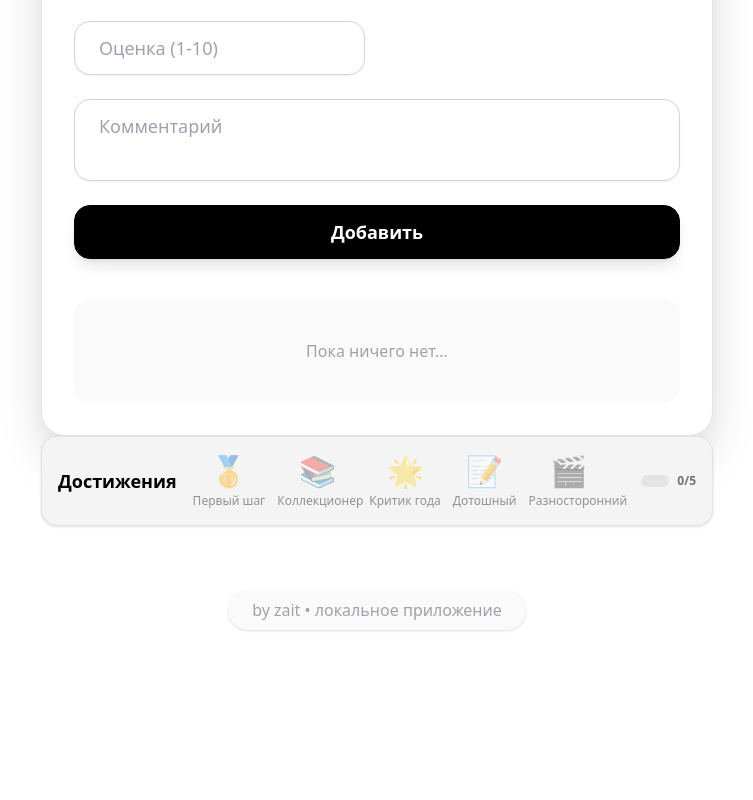
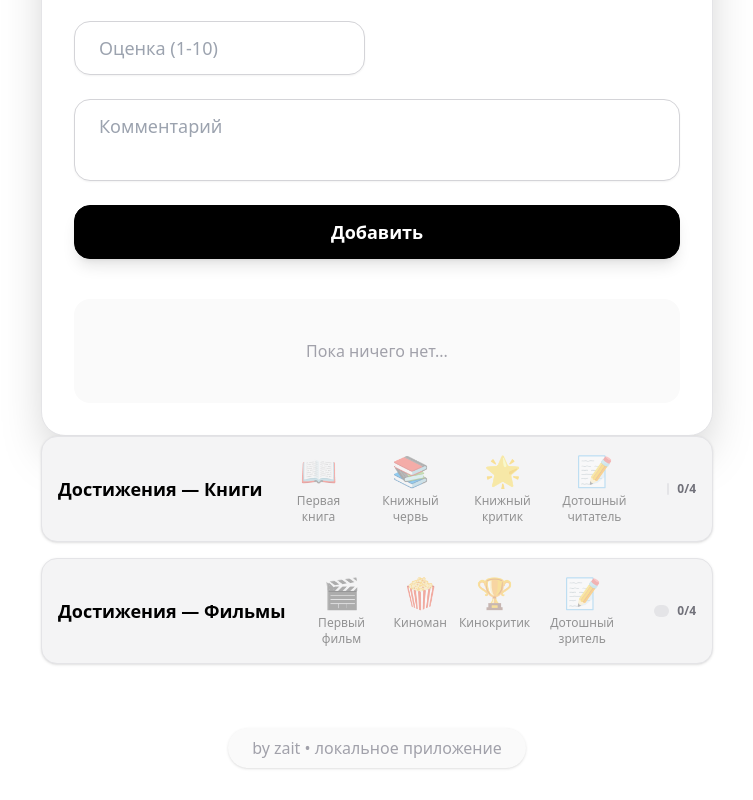
Before and after one commit to zxrubx/prog-ocenka, a React (Vite) app: page / in a window 1280 px wide. Shown: the part 384-1184 px from the top of the page, without its empty margins (263-1016 px from the left). Before the commit the page ends 1046 px from the top, so only its background shows below. Built offline with nearby package versions, Linux system fonts and the light colour scheme.

Commit message:
feat: раздельные ачивки для книг и фильмов

```diff
--- a/src/App.jsx
+++ b/src/App.jsx
@@ -5,50 +5,70 @@ const TABS = [
   { key: "movies", label: "Фильмы" },
 ];
 
-// Описание ачивок
-const ACHIEVEMENTS = [
+// Описание ачивок для книг
+const BOOK_ACHIEVEMENTS = [
   {
-    key: "first_add",
-    label: "Первый шаг",
-    desc: "Добавь первую книгу или фильм",
-    icon: "🥇",
-    check: (data) => data.books.length + data.movies.length >= 1,
+    key: "book_first_add",
+    label: "Первая книга",
+    desc: "Добавь первую книгу",
+    icon: "📖",
+    check: (books) => books.length >= 1,
   },
   {
-    key: "collector",
-    label: "Коллекционер",
-    desc: "Добавь 10 книг или фильмов",
+    key: "book_collector",
+    label: "Книжный червь",
+    desc: "Добавь 10 книг",
     icon: "📚",
-    check: (data) => data.books.length + data.movies.length >= 10,
+    check: (books) => books.length >= 10,
   },
   {
-    key: "critic",
-    label: "Критик года",
-    desc: "Поставь 5 оценок 10/10",
+    key: "book_critic",
+    label: "Книжный критик",
+    desc: "Поставь 5 книгам оценку 10/10",
     icon: "🌟",
-    check: (data) => {
-      const all = [...data.books, ...data.movies];
-      return all.filter((item) => Number(item.rating) === 10).length >= 5;
-    },
+    check: (books) => books.filter((item) => Number(item.rating) === 10).length >= 5,
   },
   {
-    key: "detailed",
-    label: "Дотошный",
-    desc: "Заполни все поля у одной записи",
+    key: "book_detailed",
+    label: "Дотошный читатель",
+    desc: "Заполни все поля у одной книги",
     icon: "📝",
-    check: (data) => {
-      const all = [...data.books, ...data.movies];
-      return all.some(
-        (item) => item.title && item.author && item.year && item.comment && item.rating
-      );
-    },
+    check: (books) => books.some(
+      (item) => item.title && item.author && item.year && item.comment && item.rating
+    ),
+  },
+];
+// Описание ачивок для фильмов
+const MOVIE_ACHIEVEMENTS = [
+  {
+    key: "movie_first_add",
+    label: "Первый фильм",
+    desc: "Добавь первый фильм",
+    icon: "🎬",
+    check: (movies) => movies.length >= 1,
   },
   {
-    key: "both_tabs",
-    label: "Разносторонний",
-    desc: "Добавь хотя бы одну запись в каждую вкладку",
-    icon: "🎬",
-    check: (data) => data.books.length > 0 && data.movies.length > 0,
+    key: "movie_collector",
+    label: "Киноман",
+    desc: "Добавь 10 фильмов",
+    icon: "🍿",
+    check: (movies) => movies.length >= 10,
+  },
+  {
+    key: "movie_critic",
+    label: "Кинокритик",
+    desc: "Поставь 5 фильмам оценку 10/10",
+    icon: "🏆",
+    check: (movies) => movies.filter((item) => Number(item.rating) === 10).length >= 5,
+  },
+  {
+    key: "movie_detailed",
+    label: "Дотошный зритель",
+    desc: "Заполни все поля у одного фильма",
+    icon: "📝",
+    check: (movies) => movies.some(
+      (item) => item.title && item.author && item.year && item.comment && item.rating
+    ),
   },
 ];
 
@@ -75,26 +95,41 @@ function App() {
   const [dark, setDark] = useState(() => {
     return localStorage.getItem("theme") === "dark";
   });
-  const [achievements, setAchievements] = useState(() => {
-    const saved = localStorage.getItem("achievements");
+  const [bookAchievements, setBookAchievements] = useState(() => {
+    const saved = localStorage.getItem("bookAchievements");
     return saved ? JSON.parse(saved) : [];
   });
-  const [showAchv, setShowAchv] = useState(null); // Для уведомления
+  const [movieAchievements, setMovieAchievements] = useState(() => {
+    const saved = localStorage.getItem("movieAchievements");
+    return saved ? JSON.parse(saved) : [];
+  });
+  const [showAchv, setShowAchv] = useState(null); // {type: 'book'|'movie', key: string}
 
   useEffect(() => {
     saveData(data);
-    // Проверка ачивок
-    const unlocked = ACHIEVEMENTS.filter((a) => a.check(data)).map((a) => a.key);
-    // Новые ачивки
-    const newOnes = unlocked.filter((key) => !achievements.includes(key));
-    if (newOnes.length > 0) {
-      setAchievements(unlocked);
-      localStorage.setItem("achievements", JSON.stringify(unlocked));
-      setShowAchv(newOnes[0]);
+    // Проверка книжных ачивок
+    const unlockedBooks = BOOK_ACHIEVEMENTS.filter((a) => a.check(data.books)).map((a) => a.key);
+    const newBook = unlockedBooks.filter((key) => !bookAchievements.includes(key));
+    if (newBook.length > 0) {
+      setBookAchievements(unlockedBooks);
+      localStorage.setItem("bookAchievements", JSON.stringify(unlockedBooks));
+      setShowAchv({ type: "book", key: newBook[0] });
       setTimeout(() => setShowAchv(null), 3500);
-    } else if (unlocked.length !== achievements.length) {
-      setAchievements(unlocked);
-      localStorage.setItem("achievements", JSON.stringify(unlocked));
+    } else if (unlockedBooks.length !== bookAchievements.length) {
+      setBookAchievements(unlockedBooks);
+      localStorage.setItem("bookAchievements", JSON.stringify(unlockedBooks));
+    }
+    // Проверка ачивок фильмов
+    const unlockedMovies = MOVIE_ACHIEVEMENTS.filter((a) => a.check(data.movies)).map((a) => a.key);
+    const newMovie = unlockedMovies.filter((key) => !movieAchievements.includes(key));
+    if (newMovie.length > 0) {
+      setMovieAchievements(unlockedMovies);
+      localStorage.setItem("movieAchievements", JSON.stringify(unlockedMovies));
+      setShowAchv({ type: "movie", key: newMovie[0] });
+      setTimeout(() => setShowAchv(null), 3500);
+    } else if (unlockedMovies.length !== movieAchievements.length) {
+      setMovieAchievements(unlockedMovies);
+      localStorage.setItem("movieAchievements", JSON.stringify(unlockedMovies));
     }
   }, [data]);
 
@@ -278,13 +313,13 @@ function App() {
           )}
         </div>
       </div>
-      {/* Достижения */}
-      <div className="w-full max-w-2xl mb-6">
+      {/* Достижения для книг */}
+      <div className="w-full max-w-2xl mb-4">
         <div className="flex flex-col md:flex-row md:items-center md:justify-between gap-4 bg-zinc-100 dark:bg-zinc-800 rounded-2xl p-4 border border-zinc-200 dark:border-zinc-700 shadow">
-          <div className="font-bold text-lg text-black dark:text-white mb-2 md:mb-0">Достижения</div>
+          <div className="font-bold text-lg text-black dark:text-white mb-2 md:mb-0">Достижения — Книги</div>
           <div className="flex gap-3 flex-wrap">
-            {ACHIEVEMENTS.map((a) => (
-              <div key={a.key} className={`flex flex-col items-center text-center ${achievements.includes(a.key) ? "opacity-100" : "opacity-40"}`} title={a.desc}>
+            {BOOK_ACHIEVEMENTS.map((a) => (
+              <div key={a.key} className={`flex flex-col items-center text-center ${bookAchievements.includes(a.key) ? "opacity-100" : "opacity-40"}`} title={a.desc}>
                 <span className="text-2xl md:text-3xl">{a.icon}</span>
                 <span className="text-xs mt-1 font-medium max-w-[80px] text-black dark:text-white">{a.label}</span>
               </div>
@@ -294,18 +329,49 @@ function App() {
             <div className="w-full h-3 bg-zinc-200 dark:bg-zinc-700 rounded-full overflow-hidden">
               <div
                 className="h-3 bg-green-500 transition-all duration-500"
-                style={{ width: `${(achievements.length / ACHIEVEMENTS.length) * 100}%` }}
+                style={{ width: `${(bookAchievements.length / BOOK_ACHIEVEMENTS.length) * 100}%` }}
               ></div>
             </div>
-            <span className="ml-2 text-xs text-zinc-500 dark:text-zinc-300 font-semibold">{achievements.length}/{ACHIEVEMENTS.length}</span>
+            <span className="ml-2 text-xs text-zinc-500 dark:text-zinc-300 font-semibold">{bookAchievements.length}/{BOOK_ACHIEVEMENTS.length}</span>
+          </div>
+        </div>
+      </div>
+      {/* Достижения для фильмов */}
+      <div className="w-full max-w-2xl mb-6">
+        <div className="flex flex-col md:flex-row md:items-center md:justify-between gap-4 bg-zinc-100 dark:bg-zinc-800 rounded-2xl p-4 border border-zinc-200 dark:border-zinc-700 shadow">
+          <div className="font-bold text-lg text-black dark:text-white mb-2 md:mb-0">Достижения — Фильмы</div>
+          <div className="flex gap-3 flex-wrap">
+            {MOVIE_ACHIEVEMENTS.map((a) => (
+              <div key={a.key} className={`flex flex-col items-center text-center ${movieAchievements.includes(a.key) ? "opacity-100" : "opacity-40"}`} title={a.desc}>
+                <span className="text-2xl md:text-3xl">{a.icon}</span>
+                <span className="text-xs mt-1 font-medium max-w-[80px] text-black dark:text-white">{a.label}</span>
+              </div>
+            ))}
+          </div>
+          <div className="flex-1 flex items-center ml-0 md:ml-4">
+            <div className="w-full h-3 bg-zinc-200 dark:bg-zinc-700 rounded-full overflow-hidden">
+              <div
+                className="h-3 bg-blue-500 transition-all duration-500"
+                style={{ width: `${(movieAchievements.length / MOVIE_ACHIEVEMENTS.length) * 100}%` }}
+              ></div>
+            </div>
+            <span className="ml-2 text-xs text-zinc-500 dark:text-zinc-300 font-semibold">{movieAchievements.length}/{MOVIE_ACHIEVEMENTS.length}</span>
           </div>
         </div>
       </div>
       {/* Уведомление о новой ачивке */}
       {showAchv && (
         <div className="fixed top-8 left-1/2 -translate-x-1/2 z-50 bg-green-500 text-white px-6 py-3 rounded-2xl shadow-lg text-lg font-bold flex items-center gap-3 animate-bounce">
-          <span className="text-2xl">{ACHIEVEMENTS.find(a => a.key === showAchv).icon}</span>
-          <span>Новая ачивка: {ACHIEVEMENTS.find(a => a.key === showAchv).label}!</span>
+          <span className="text-2xl">
+            {showAchv.type === 'book'
+              ? BOOK_ACHIEVEMENTS.find(a => a.key === showAchv.key).icon
+              : MOVIE_ACHIEVEMENTS.find(a => a.key === showAchv.key).icon}
+          </span>
+          <span>
+            Новая ачивка: {showAchv.type === 'book'
+              ? BOOK_ACHIEVEMENTS.find(a => a.key === showAchv.key).label
+              : MOVIE_ACHIEVEMENTS.find(a => a.key === showAchv.key).label}!
+          </span>
         </div>
       )}
       <footer className="mt-10 text-zinc-400 text-base rounded-full px-6 py-2 bg-zinc-50 dark:bg-zinc-900 shadow">by zait • локальное приложение</footer>
```
